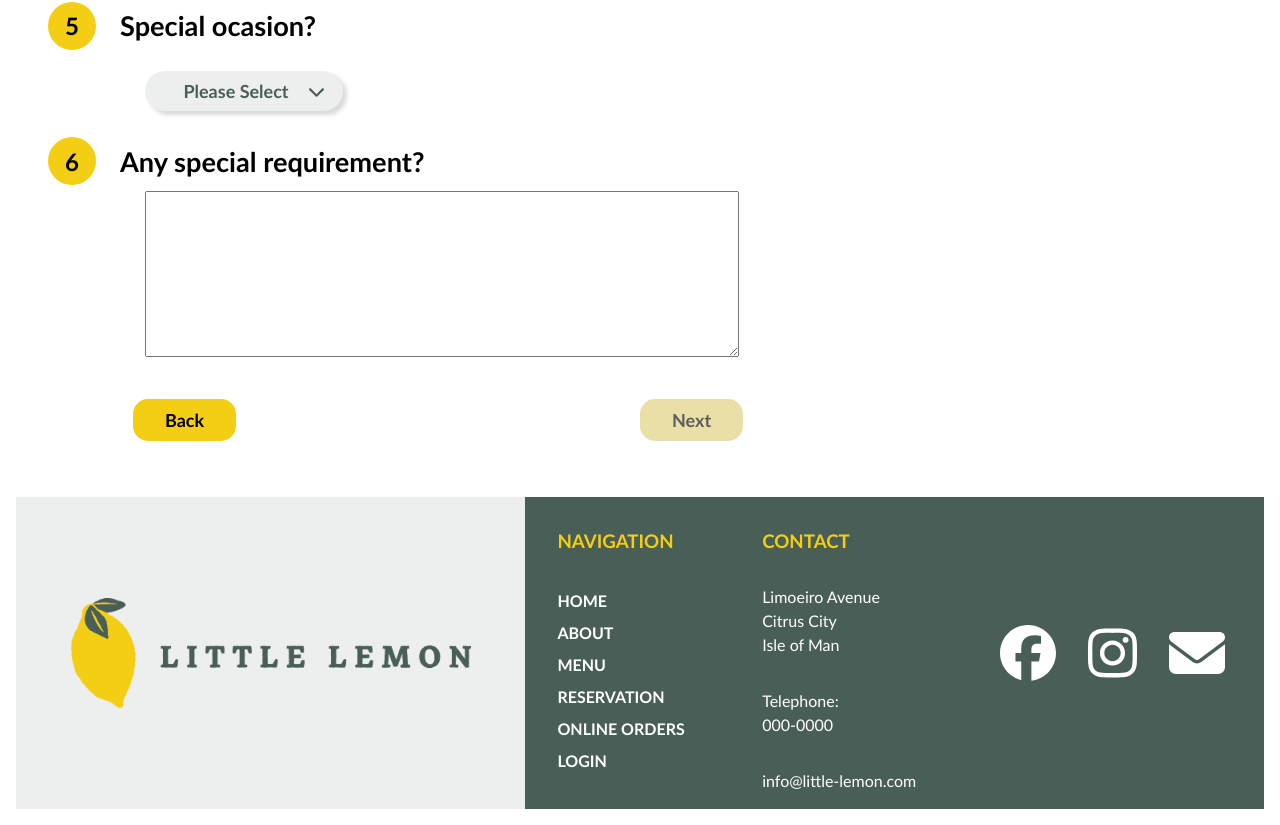
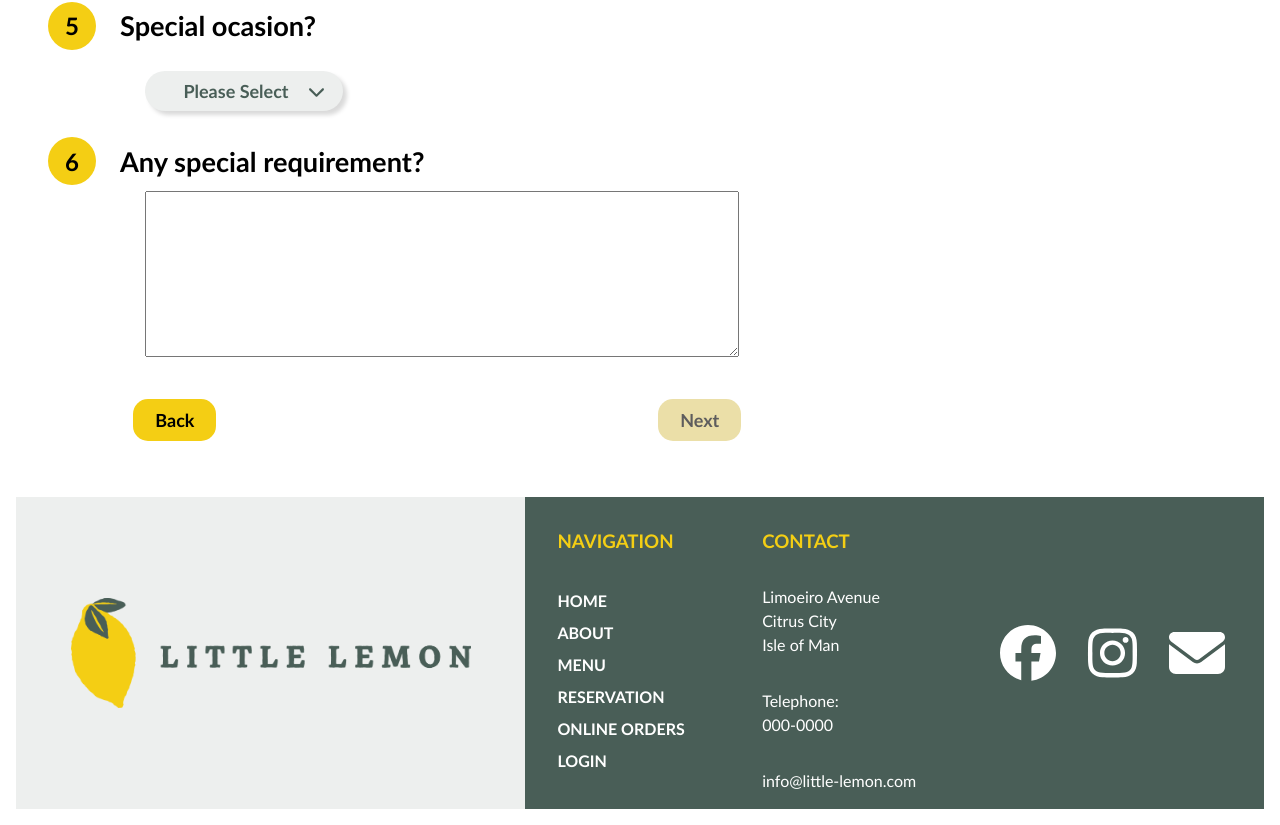
Before and after one commit to claceotto/little-lemon, a React (Create React App) app: page /little-lemon/reservation in a window 1280 px wide. Shown: the part 1432-2257 px from the top of the page. Built offline with nearby package versions, Linux system fonts and the light colour scheme.

Commit message:
Spacing for buttons and confirmation message amended.

```diff
--- a/src/Components/Button.css
+++ b/src/Components/Button.css
@@ -1,8 +1,8 @@
 .styled-button {
   background-color: #f4ce14;
   border: none;
-  padding: 10px 32px;
-  text-align: center;
+  padding: 10px 22px;
+  /* text-align: center; */
   font-size: large;
   border-radius: 15px;
   font-weight: bold;
--- a/src/Components/Pages/Reservation/BookingForm/BookingForm.css
+++ b/src/Components/Pages/Reservation/BookingForm/BookingForm.css
@@ -387,6 +387,12 @@ input::-webkit-inner-spin-button {
   margin: 1rem 1rem 3rem 1rem;
 }
 
+@media (max-width: 925px) {
+  .confirmation {
+    align-items: flex-start;
+  }
+}
+
 @media (max-width: 600px) {
   .confirmation {
     margin: 0 0 1.5rem 0;
```
